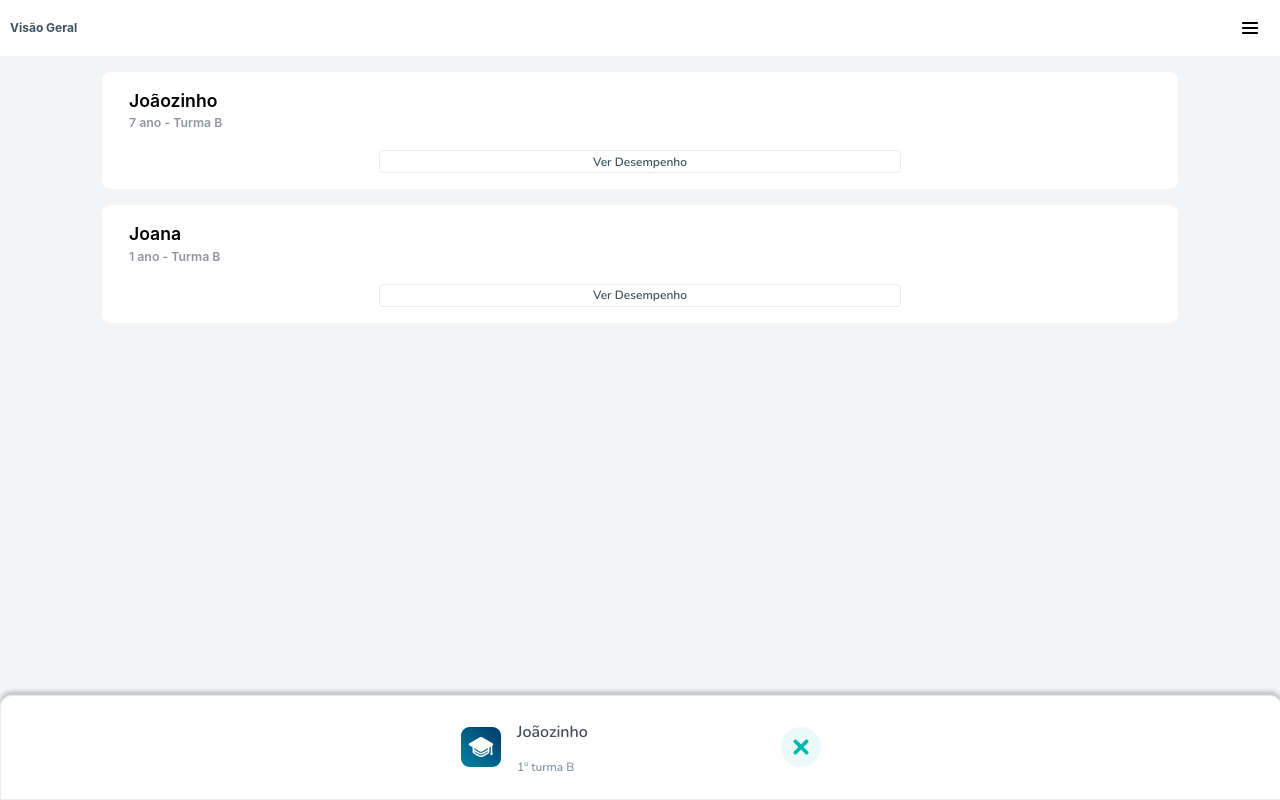
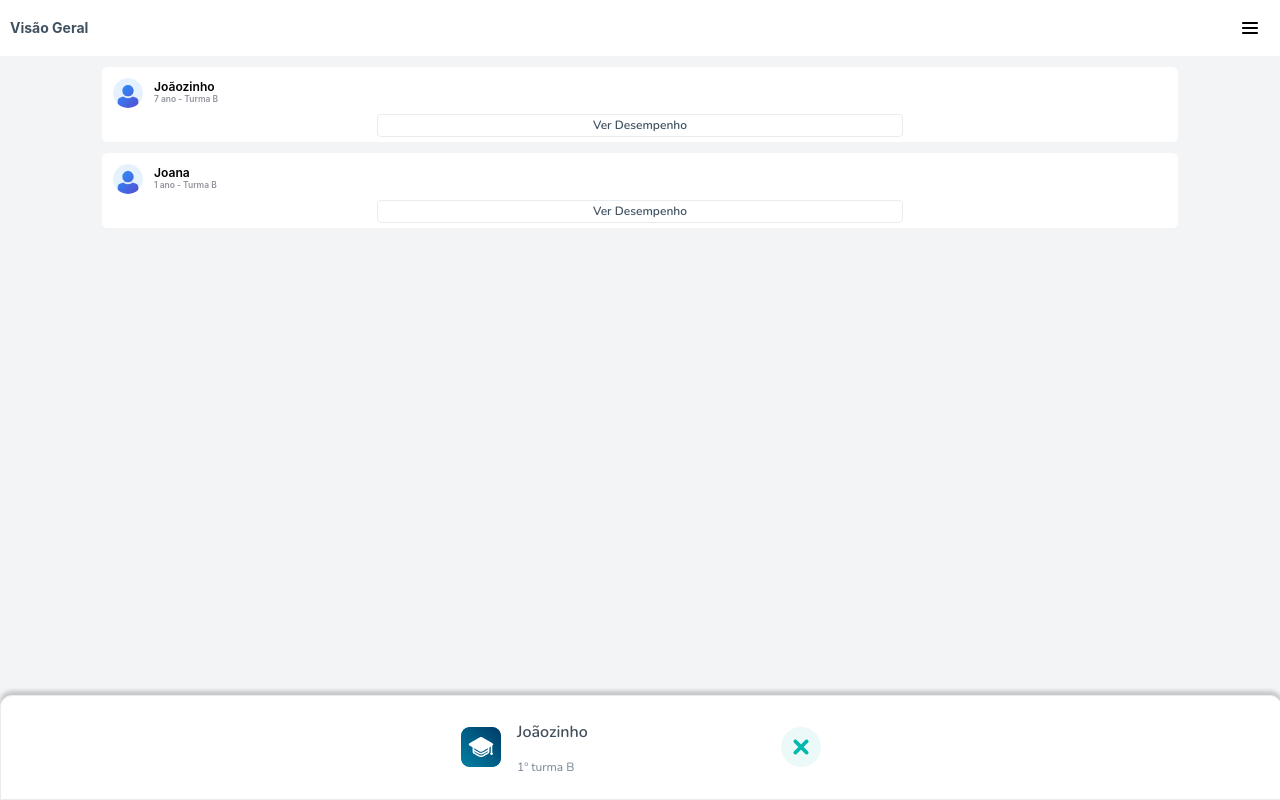
Before and after one commit to Borgarelli/front_end_painel_aluno, a Vue app: page / in a window 1280 px wide. Built offline with nearby package versions, Linux system fonts and the light colour scheme.

Commit message:
More commits to fix first screen

```diff
--- a/src/components/AppBar.vue
+++ b/src/components/AppBar.vue
@@ -1,6 +1,7 @@
 <template>
         <nav @click="clicked()">
             <div class="menu-item" v-show="!isOpen">
+
                 <a href="#">{{ currentLabel }}</a>
                 <img alt="sandwich-menu" src="@/assets/sanduiche.svg">
             </div>
@@ -87,7 +88,7 @@ a {
     position: relative;
     transition: 0.4s;
 
-    font-size: 12px;
+    font-size: 14px;
     font-style: normal;
     font-weight: 700;
     line-height: 120%;
--- a/src/components/MemberButton.vue
+++ b/src/components/MemberButton.vue
@@ -34,6 +34,11 @@ function setUser() {
 .user {
     width: 100%;
     height: 100%;
+    font-size: 10.994px;
+    font-style: normal;
+    font-weight: 700;
+    line-height: 120%
+
 }
 
 .btn {
@@ -45,6 +50,8 @@ function setUser() {
     justify-content: center;
     align-items: center;
     gap: 10px;
+    position: relative;
+    top: 6px;
     flex-shrink: 0;
     border-radius: 4px;
     border: 1px solid #E8ECEF;
--- a/src/components/PainelSection.vue
+++ b/src/components/PainelSection.vue
@@ -1,8 +1,7 @@
 <template>
     <div class="section">
         <div class="group">
-          <div v-if="img_path"></div>
-          <img :src="img_path"/>
+          <img src="@/assets/user_profile.svg">
           <div class="title">
             {{ label }}
             <div class="subtitle">
@@ -40,13 +39,16 @@ defineProps<{
   flex-direction: row;
   text-align: left;
   gap: 10.6px;
+  align-items: center;
 }
 
 .title {
+  display: flex;
+  flex-direction: column;
   font-size: 1.1em;
   font-weight: 600;
   color: var(--label);
-  margin-bottom: 1em;
+  margin: 0;
 }
 
 .subtitle {
```
